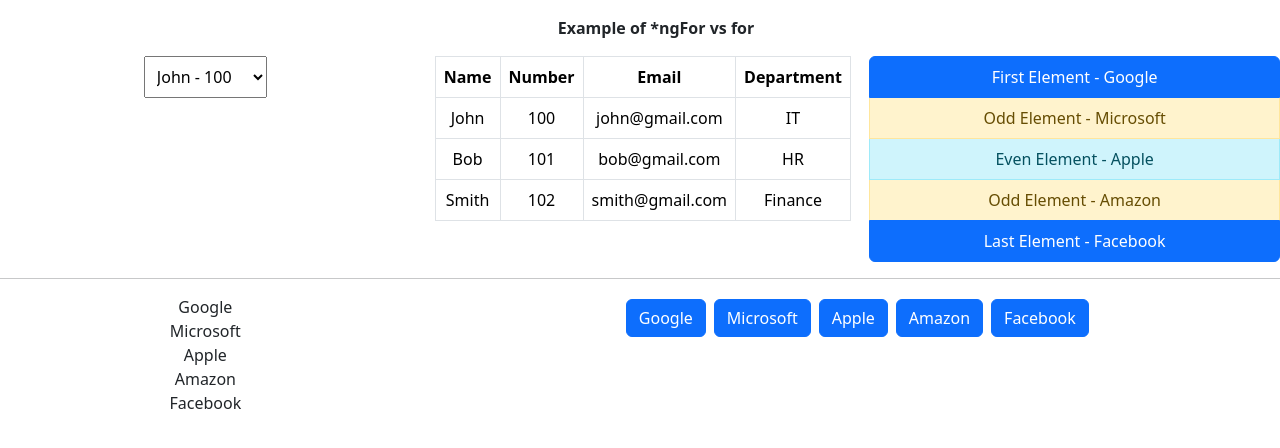
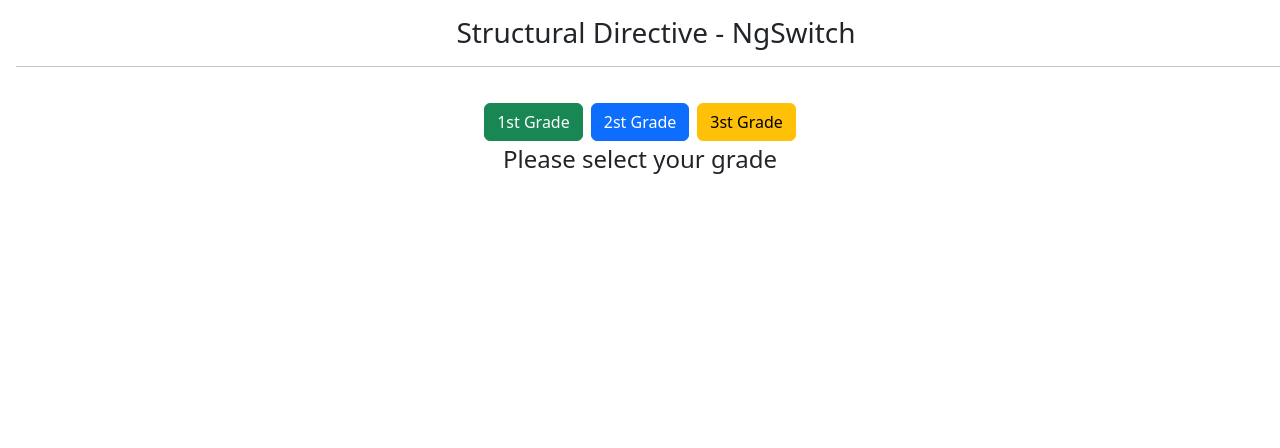
Before and after one commit to cembicakci/angular-basics, an Angular app: page / in a window 1280 px wide. Shown: the top 448 px of the page. Built offline with nearby package versions, Linux system fonts and the light colour scheme.

Commit message:
ngswitch directive

```diff
--- a/src/app/app.html
+++ b/src/app/app.html
@@ -2,5 +2,6 @@
 <!-- <app-user></app-user> -->
 <!-- <app-directives></app-directives> -->
 <!-- <app-structural-directive></app-structural-directive> -->
- <app-structural-directive-ng-for></app-structural-directive-ng-for>
+ <!-- <app-structural-directive-ng-for></app-structural-directive-ng-for> -->
+ <app-structural-directive-ngswitch></app-structural-directive-ngswitch>
 <router-outlet />
--- a/src/app/app.ts
+++ b/src/app/app.ts
@@ -5,6 +5,7 @@ import { DataBinding } from './data-binding/data-binding';
 import { Directives } from './directives/directives';
 import { StructuralDirective } from './structural-directive/structural-directive';
 import { StructuralDirectiveNgFor } from './structural-directive-ng-for/structural-directive-ng-for';
+import { StructuralDirectiveNgswitch } from './structural-directive-ngswitch/structural-directive-ngswitch';
 
 @Component({
   selector: 'app-root',
@@ -14,7 +15,8 @@ import { StructuralDirectiveNgFor } from './structural-directive-ng-for/structur
     // DataBinding,
     // Directives,
     // StructuralDirective
-    StructuralDirectiveNgFor
+    // StructuralDirectiveNgFor,
+    StructuralDirectiveNgswitch
   ],
   templateUrl: './app.html',
   styleUrl: './app.scss'
--- /dev/null
+++ b/src/app/structural-directive-ngswitch/structural-directive-ngswitch.html
@@ -0,0 +1,49 @@
+<div class="row text-center">
+	<div class="col-12 m-3">
+		<h3>Structural Directive - NgSwitch</h3>
+		<hr>
+	</div>
+</div>
+
+<div class="row text-center">
+	<div class="col-12">
+		<button class="btn btn-success m-1" (click)="set(1)">1st Grade</button>
+		<button class="btn btn-primary m-1" (click)="set(2)">2st Grade</button>
+		<button class="btn btn-warning m-1" (click)="set(3)">3st Grade</button>
+	</div>
+	<!-- <div [ngSwitch]="grade">
+		<div *ngSwitchCase="1" class="col-12 m-3">
+			<h4>You are in 1st Grade</h4>
+			<p>Lorem ipsum dolor sit amet, consectetur adipisicing elit. Quisquam, quod.</p>
+		</div>
+		<div *ngSwitchCase="2" class="col-12 m-3">
+			<h4>You are in 2nd Grade</h4>
+			<p>Lorem ipsum dolor sit amet, consectetur adipisicing elit. Quisquam, quod.</p>
+		</div>
+		<div *ngSwitchCase="3" class="col-12 m-3">
+			<h4>You are in 3rd Grade</h4>
+			<p>Lorem ipsum dolor sit amet, consectetur adipisicing elit. Quisquam, quod.</p>
+		</div>
+		<div *ngSwitchDefault class="col-12 m-3">
+			<h4>Please select your grade</h4>
+			<p>Lorem ipsum dolor sit amet, consectetur adipisicing elit. Quisquam, quod.</p>
+		</div>
+	</div> -->
+
+	<div>
+		@switch(grade) {
+		@case(1) {
+		<h4>You are in 1st Grade</h4>
+		}
+		@case(2) {
+		<h4>You are in 2nd Grade</h4>
+		}
+		@case(3) {
+		<h4>You are in 3rd Grade</h4>
+		}
+		@default {
+		<h4>Please select your grade</h4>
+		}
+		}
+	</div>
+</div>
--- /dev/null
+++ b/src/app/structural-directive-ngswitch/structural-directive-ngswitch.ts
@@ -0,0 +1,16 @@
+import { CommonModule } from '@angular/common';
+import { Component } from '@angular/core';
+
+@Component({
+  selector: 'app-structural-directive-ngswitch',
+  imports: [CommonModule],
+  templateUrl: './structural-directive-ngswitch.html',
+  styleUrl: './structural-directive-ngswitch.scss'
+})
+export class StructuralDirectiveNgswitch {
+  grade: number = 0;
+
+  set(x: number) {
+    this.grade = x;
+  }
+}
```
Also changed, not shown: src/app/structural-directive-ngswitch/structural-directive-ngswitch.scss (added), 1 other file (tests, documents, lock files or other folders).
